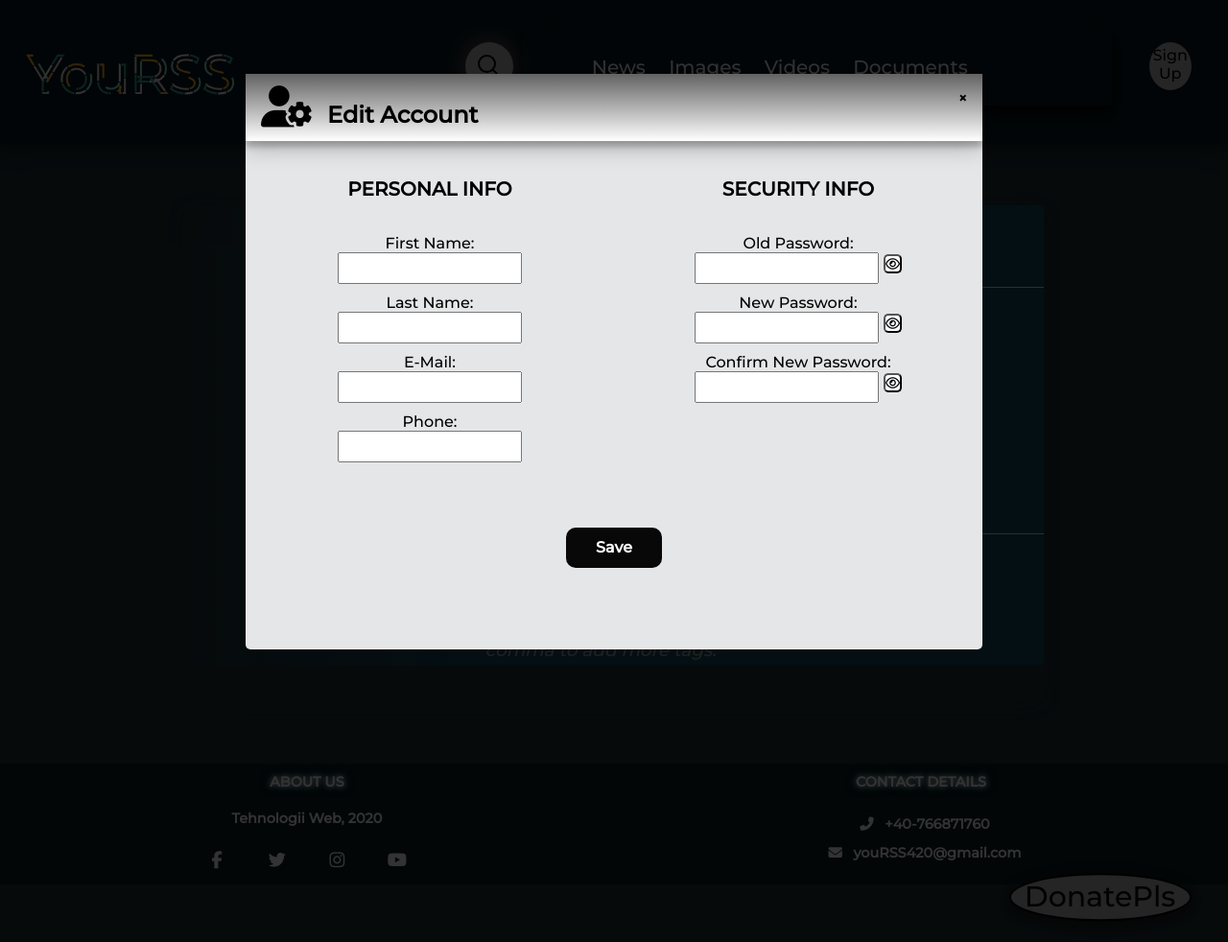
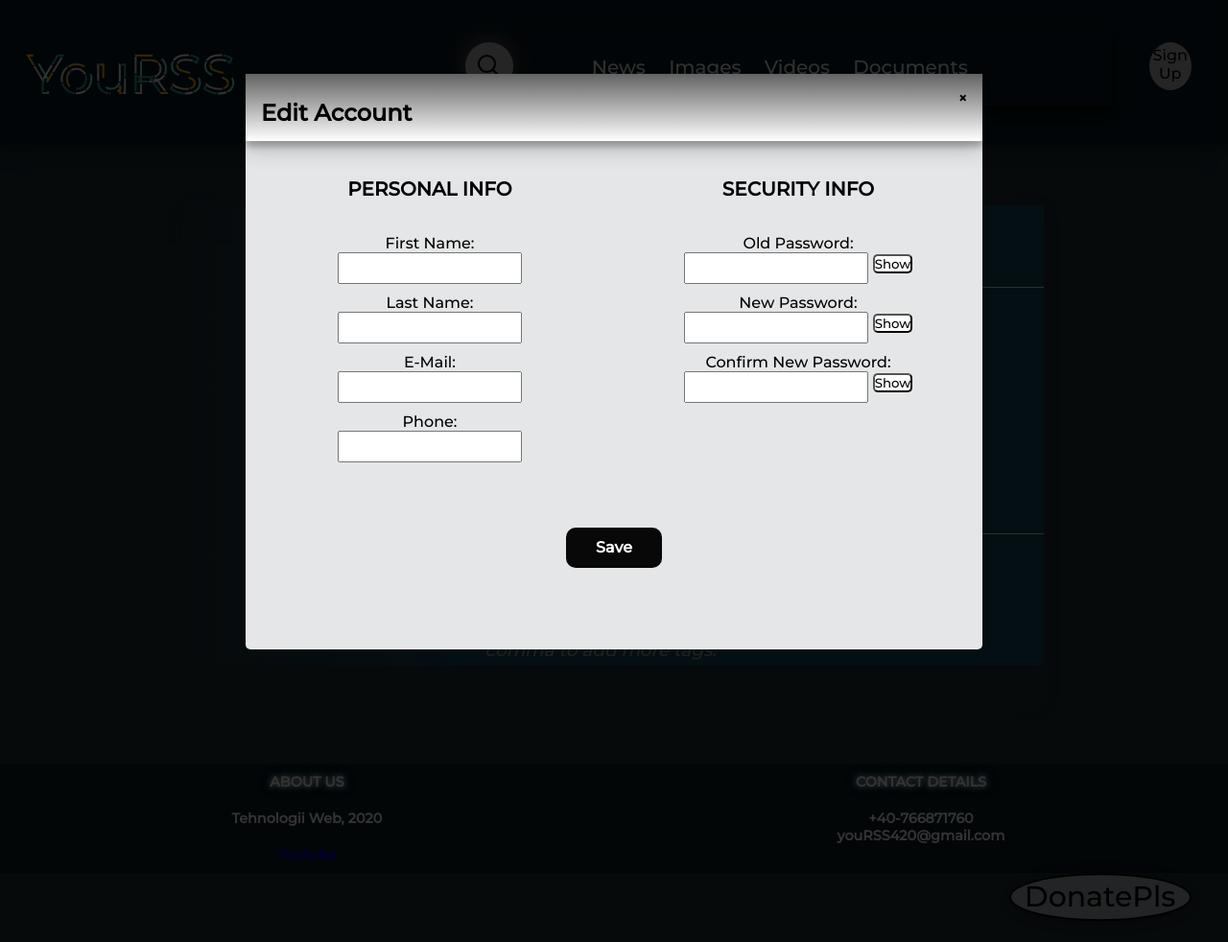
Before and after one commit to MarianEmilian/TW-NewsWebsite2020, a PHP site: page /Frontend/html/account.html in a window 1280 px wide, after a click on "Edit". Shown: the whole page at 96% size. Run offline with PHP 8.4, Linux system fonts and the light colour scheme; some libraries are stand-ins or nearby versions; some web fonts are replaced.

Commit message:
Optimizari

```diff
--- a/Frontend/css/stylesheet.css
+++ b/Frontend/css/stylesheet.css
@@ -520,10 +495,6 @@ nav ul li a:hover {
     padding: 0 2px;
 }
 
-.left .content .social a {
-    padding: 0 2px;
-}
-
 .left .content .social a span {
     height: 40px;
     width: 40px;
@@ -854,10 +809,6 @@ nav ul li a:hover {
     display: flex;
 }
 
-.modal__title .fas {
-    color: black;
-    margin-right: 15px;
-}
 
 .modal__title .modal__titlee {
     color: black;
@@ -1044,23 +999,6 @@ footer {
 
 .right .content .text {
   color: white;
-}
-
-.right .content .fas {
-  font-size: 0.9rem;
-  background: #081C24;
-  height: 30px;
-  width: 30px;
-  line-height: 30px;
-  text-align: center;
-  border-radius: 50%;
-  transition: 0.3s;
-  cursor: pointer;
-  color: white;
-}
-
-.right .content .fas:hover {
-  background: #f12020;
 }
 
 /*PROFILE*/
--- a/Frontend/html/account.html
+++ b/Frontend/html/account.html
@@ -6,8 +6,8 @@
     <meta charset="utf-8">
     <title>ReR</title>
     <meta name="viewport" content="width=device-width, initial-scale=1.0">
+    <meta name="description" content="The account settings page for YouRSS website.">
     <link rel="stylesheet" href="../css/stylesheet.css">
-    <script src="https://kit.fontawesome.com/a076d05399.js"></script>
     <link rel="icon" type="image/png" href="../Icons/favicon.ico">
 
 </head>
@@ -143,40 +143,52 @@
                                     <script>
                                         function showpw() {
                                             var pw = document.getElementById("showpw");
-                                            if (pw.type == "text")
+                                            if (pw.type == "text"){
                                                 pw.type = "password";
-                                            else
+                                                pw.innerHTML='Show';
+                                            }
+                                            else{
                                                 pw.type = "text";
+                                                pw.innerHTML='Hide';
+                                              }
                                         }
                                     </script>
 
                                     <script>
                                         function showpwnew() {
                                             var pw = document.getElementById("showpwnew");
-                                            if (pw.type == "text")
+                                            if (pw.type == "text"){
                                                 pw.type = "password";
-                                            else
+                                                pw.innerHTML='Show';
+                                            }
+                                            else{
                                                 pw.type = "text";
+                                                pw.innerHTML='Hide';
+                                              }
                                         }
                                     </script>
 
                                     <script>
                                         function showpwconf() {
                                             var pw = document.getElementById("showpwconf");
-                                            if (pw.type == "text")
+                                            if (pw.type == "text"){
                                                 pw.type = "password";
-                                            else
+                                                pw.innerHTML='Show';
+                                            }
+                                            else{
                                                 pw.type = "text";
-                                        }
+                                                pw.innerHTML='Hide';
+                                              }
+                                    }
                                     </script>
                                     <div class="modal__body__right">
                                         <p>SECURITY INFO</p>
-                                        <label>Old Password:</label><br>
-                                        <input type="password" id="showpw"><button onclick="showpw();" class="button-showpw"><i class="far fa-eye"></i></button><br>
-                                        <label>New Password:</label><br>
-                                        <input type="password" id="showpwnew"><button onclick="showpwnew();" class="button-showpw"><i class="far fa-eye"></i></button><br>
-                                        <label>Confirm New Password:</label><br>
-                                        <input type="password" id="showpwconf"><button onclick="showpwconf();" class="button-showpw"><i class="far fa-eye"></i></button><br>
+                                        <label for="showpw">Old Password:</label><br>
+                                        <input type="password" id="showpw"><button onclick="showpw();" class="button-showpw">Show</button><br>
+                                        <label for="showpwnew">New Password:</label><br>
+                                        <input type="password" id="showpwnew"><button onclick="showpwnew();" class="button-showpw">Show</button><br>
+                                        <label for="showpwconf">Confirm New Password:</label><br>
+                                        <input type="password" id="showpwconf"><button onclick="showpwconf();" class="button-showpw">Show</button><br>
                                     </div>
                                 </div>
 
@@ -236,7 +248,6 @@
             </div>
         </div>
 
-        <a href="https://www.patreon.com/youRSS" class="donate"></a>
         <form action="https://www.patreon.com/youRSS">
 
             <button type="submit" class="donate">DonatePls</button>
@@ -253,10 +264,7 @@
                     <p>Tehnologii Web, 2020 </p>
 
                     <div class="social">
-                        <a href="https://www.facebook.com/ciubiiii"><span class="fab fa-facebook-f"></span></a>
-                        <a href="https://twitter.com/lila_marian"><span class="fab fa-twitter"></span></a>
-                        <a href="https://www.instagram.com/marinicul/"><span class="fab fa-instagram"></span></a>
-                        <a href="https://youtu.be/nX2M7nzXWqA?t=83"><span class="fab fa-youtube"></span></a>
+                        <a href="https://youtu.be/nX2M7nzXWqA?t=83">Youtube</a>
                     </div>
                 </div>
             </div>
@@ -266,11 +274,9 @@
                 <h2> Contact details</h2>
                 <div class="content">
                     <div class="phone">
-                        <span class="fas fa-phone-alt"></span>
                         <span class="text">+40-766871760</span>
                     </div>
                     <div class="email">
-                        <span class="fas fa-envelope"></span>
                         <span class="text">youRSS420@gmail.com</span>
                     </div>
                 </div>
```
Also changed, not shown: other parts of Frontend/css/stylesheet.css (+4 -41 lines), Frontend/html/documents.html (+9 -14 lines), Frontend/html/images.html (+11 -15 lines), Frontend/html/news.html (+8 -15 lines), Frontend/html/videos.html (+8 -15 lines), Frontend/Icons/check.png (deleted), Frontend/Icons/check1.png (deleted), Frontend/Icons/donate.png (deleted), Frontend/javascript/scriptImgFeed.js (line endings or trailing spaces).
